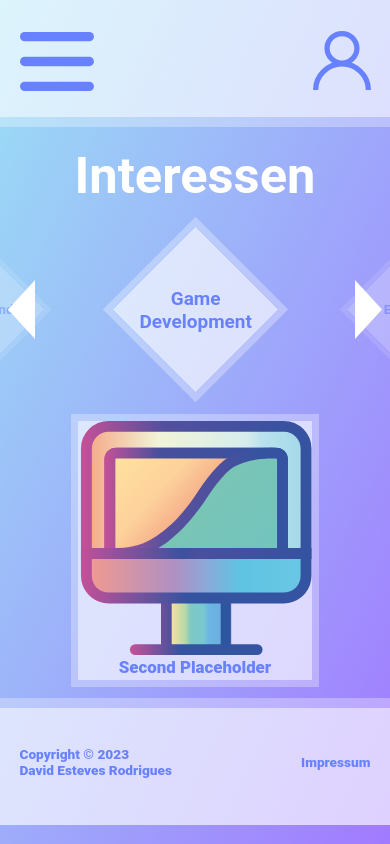
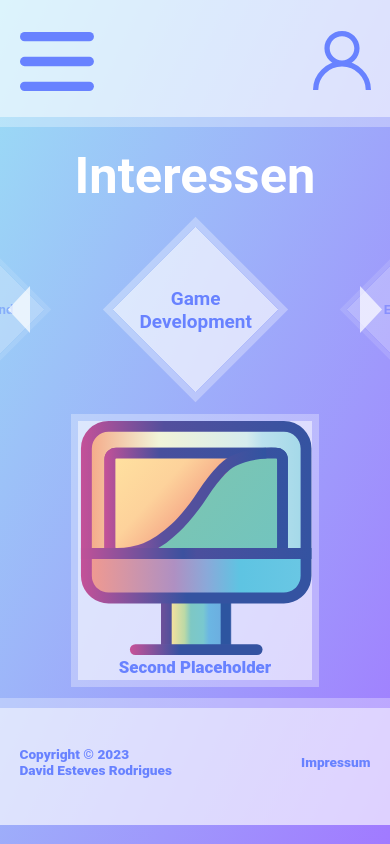
Before and after one commit to daviddresus/portfolio, a React (Create React App) app: page /interessen in a window 390 px wide. Built offline with nearby package versions, Linux system fonts and the light colour scheme.

Commit message:
added button animation and changed size for each screen size

```diff
--- a/src/Pages/Interessen/Interessen.css
+++ b/src/Pages/Interessen/Interessen.css
@@ -81,16 +81,30 @@
   position: absolute;
 }
 
+#left_button:hover, #right_button:hover
+{
+  transform: scale(1.2);
+  cursor: pointer;
+  opacity: 1;
+  transition-duration: 0.5s;
+}
+
 #left_button
 {
   left: 0;
   margin-left: 2vw;
+  height: 4vw;
+  opacity: 0.7;
+  transition-duration: 0.5s;
 }
 
 #right_button
 {
   right: 0;
   margin-right: 2vw;
+  height: 4vw;
+  opacity: 0.7;
+  transition-duration: 0.5s;
 }
 
 .interest_image
@@ -138,6 +152,16 @@
   {
     height: 60vw;
   }
+
+  #left_button
+  {
+    height: 12vw;
+  }
+
+  #right_button
+  {
+    height: 12vw;
+  }
 }
 
 /*Tablet*/
@@ -178,4 +202,14 @@
   {
     height: 60vw;
   }
+
+  #left_button
+  {
+    height: 15vw;
+  }
+
+  #right_button
+  {
+    height: 15vw;
+  }
 }
```
